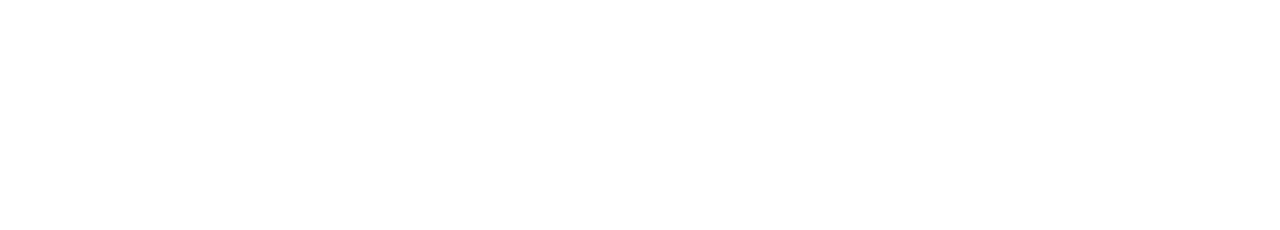
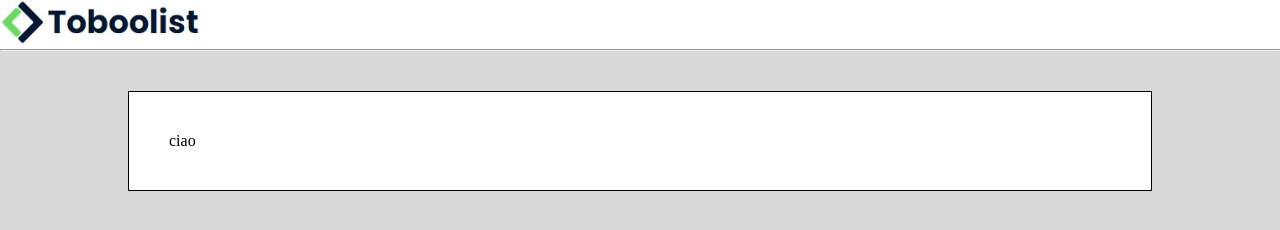
Before and after one commit to sgagliasso/html-css-toboolist, a plain HTML site: page index.html in a window 1280 px wide. Drawn offline with Linux system fonts and the light colour scheme.

Commit message:
feat: creato header con logo + container centrato

```diff
--- a/css/style.css
+++ b/css/style.css
@@ -3,3 +3,21 @@
     padding:0px;
     box-sizing: border-box;
 }
+.header{
+    background-color: white;
+}
+.logo{
+    width: 200px;
+
+}
+
+body {
+    background-color: #d3d3d3da;
+}
+.container{
+    background-color: white;
+    width: 80%;
+    margin: 40px auto;
+    border: 1px  solid  black;
+    padding: 40PX;
+}
--- a/index.html
+++ b/index.html
@@ -8,10 +8,10 @@
     <title>Todo List</title>
 </head>
 <body>
-    <header>
-
+    <header class = "header">
+      <img src="./img/Toboolist-logo.jpg" alt="Logo Todolist" class="logo">
     </header>
-
+  <hr>
 
     <!-- main -->
     <main>
@@ -23,7 +23,7 @@
 
         <!-- sezione todoList -->
         <section>
-
+          ciao
         </section>
       </div>
     </main>
```
